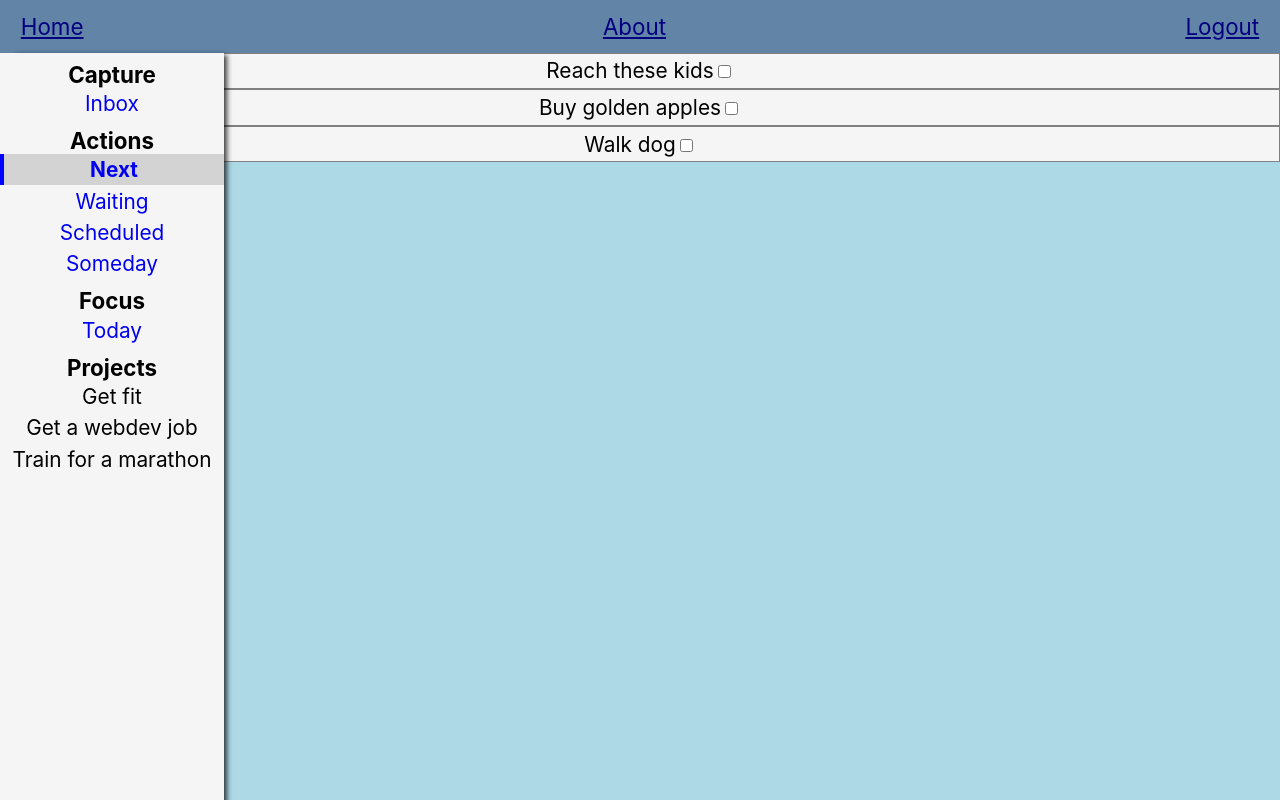
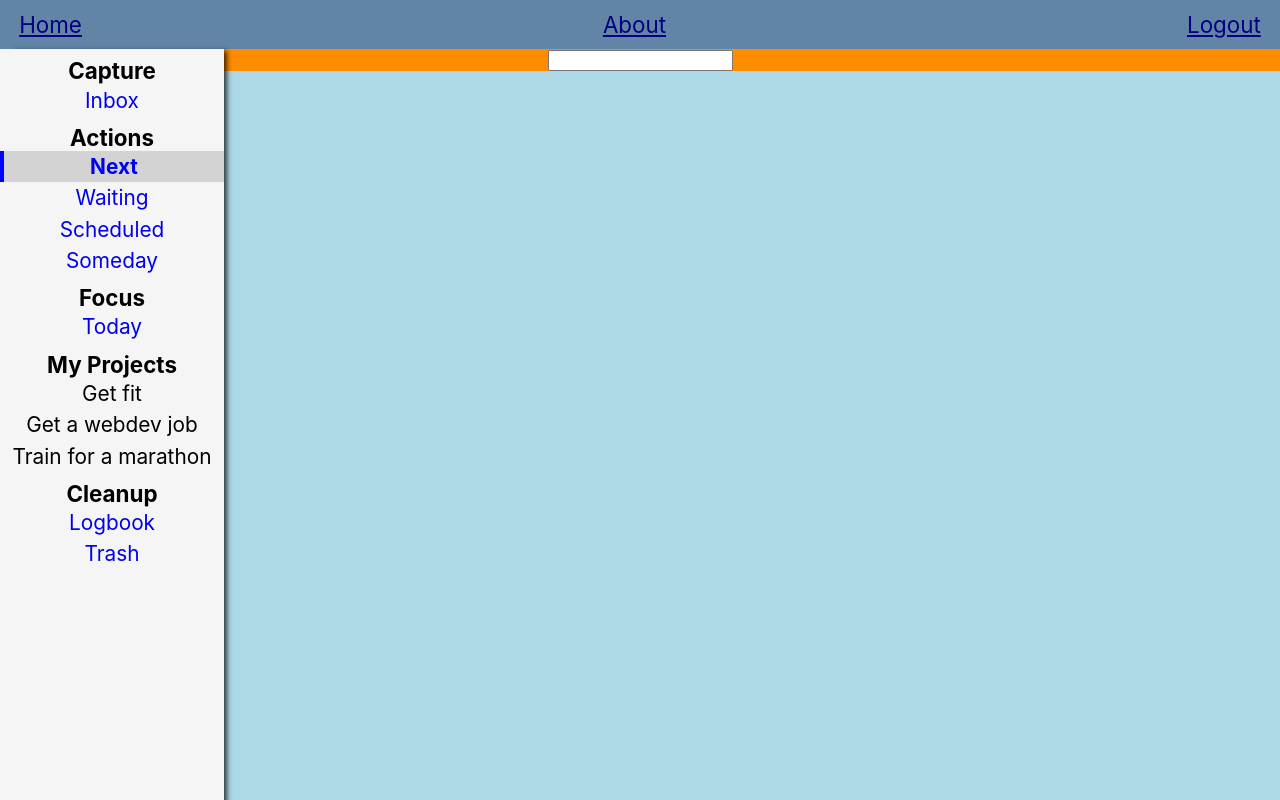
Before and after one commit to theborgh/get-it-done, a React (Create React App) app: page /next in a window 1280 px wide. Built offline with nearby package versions, Linux system fonts and the light colour scheme.

Commit message:
Add custom hooks

```diff
--- a/package.json
+++ b/package.json
@@ -11,7 +11,8 @@
     "react-dom": "^16.10.1",
     "react-router-dom": "^5.1.2",
     "react-scripts": "3.1.2",
-    "typescript": "^3.6.3"
+    "typescript": "^3.6.3",
+    "uuid": "^3.3.3"
   },
   "scripts": {
     "start": "react-scripts start",
--- a/src/App.jsx
+++ b/src/App.jsx
@@ -1,15 +1,27 @@
-import React, { useState } from 'react';
+import React from 'react';
 import { Switch, Route } from 'react-router-dom'
 import Navbar from './components/Navbar/Navbar';
 import Sidebar from './components/Sidebar/Sidebar';
 import TaskArea from './components/TaskArea/TaskArea';
 import AboutPage from './pages/AboutPage'
 import './App.scss';
-import demoTasks from './demoTasks';
-import demoProjects from './demoProjects'
+import demoProjects from './demoProjects';
+import useTodoState from './hooks/useTodoState';
 
 function App() {
-  const [tasks, setTasks] = useState(demoTasks);
+  const initialTasks = JSON.parse(window.localStorage.getItem('tasks') || '[]');
+
+  console.log(initialTasks)
+
+  const {
+    tasks,
+    addTask,
+    removeTask,
+    toggleTaskCompletion,
+    editTask,
+  } = useTodoState(initialTasks);
+
+  console.log('tasks: ', tasks)
 
   return (
     <div className='App' data-test='component-App'>
@@ -18,12 +30,30 @@ function App() {
 
       <Switch>
         <Route path="/about" exact render={() => <AboutPage />} />
-        <Route path="/next" render={() => <TaskArea todoList={tasks.next} />} />
-        <Route path="/inbox" exact render={() => <TaskArea todoList={tasks.inbox} />} />
-        <Route path="/waiting" exact render={() => <TaskArea todoList={tasks.waiting} />} />
-        <Route path="/scheduled" exact render={() => <TaskArea todoList={tasks.scheduled} />} />
-        <Route path="/someday" exact render={() => <TaskArea todoList={tasks.someday} />} />
-        <Route path="/today" exact render={() => <TaskArea todoList={tasks.today} />} />
+
+        <Route path="/next" render={() =>
+          <TaskArea
+            todoList={tasks.filter(todo => todo.area === "next")}
+            addTask={addTask}
+            removeTask={removeTask}
+            toggleTaskCompletion={toggleTaskCompletion}
+            editTask={editTask} />}
+        />
+
+        <Route path="/inbox" exact render={() =>
+          <TaskArea todoList={tasks.filter(todo => todo.area === "inbox")}
+            addTask={addTask}
+            removeTask={removeTask}
+            toggleTaskCompletion={toggleTaskCompletion}
+            editTask={editTask} />}
+        />
+
+        <Route path="/waiting" exact render={() => <TaskArea todoList={tasks.filter(todo => todo.area === "waiting")} addTask={addTask} removeTask={removeTask} toggleTaskCompletion={toggleTaskCompletion} editTask={editTask} />} />
+        <Route path="/scheduled" exact render={() => <TaskArea todoList={tasks.filter(todo => todo.area === "scheduled")} addTask={addTask} removeTask={removeTask} toggleTaskCompletion={toggleTaskCompletion} editTask={editTask} />} />
+        <Route path="/someday" exact render={() => <TaskArea todoList={tasks.filter(todo => todo.area === "someday")} addTask={addTask} removeTask={removeTask} toggleTaskCompletion={toggleTaskCompletion} editTask={editTask} />} />
+        <Route path="/today" exact render={() => <TaskArea todoList={tasks.filter(todo => todo.area === "today")} />} addTask={addTask} removeTask={removeTask} toggleTaskCompletion={toggleTaskCompletion} editTask={editTask} />
+        <Route path="/logbook" exact render={() => <TaskArea todoList={tasks.filter(todo => todo.area === "logbook")} addTask={addTask} removeTask={removeTask} toggleTaskCompletion={toggleTaskCompletion} editTask={editTask} />} />
+        <Route path="/trash" exact render={() => <TaskArea todoList={tasks.filter(todo => todo.area === "trash")} />} addTask={addTask} removeTask={removeTask} toggleTaskCompletion={toggleTaskCompletion} editTask={editTask} />
       </Switch>
     </div>
   );
--- a/src/components/Navbar/Navbar.scss
+++ b/src/components/Navbar/Navbar.scss
@@ -2,7 +2,7 @@
   display: flex;
   justify-content: space-between;
   background-color: rgb(98, 132, 167);
-  padding: .3rem;
+  padding: .2rem;
 
   &-link {
     color: navy;
--- a/src/components/Sidebar/Sidebar.tsx
+++ b/src/components/Sidebar/Sidebar.tsx
@@ -64,10 +64,28 @@ const Sidebar = ({projects}: {projects: Project[]}) => {
       </div>
 
       <div className='Sidebar-section'>
-        Projects
+        My Projects
         {projects.map(project => (
           <div className='Sidebar-menuitem'>{project.name}</div>
         ))}
+      </div>
+
+      <div className='Sidebar-section'>
+        Cleanup
+        <NavLink
+          to='/logbook'
+          className='Sidebar-menuitem'
+          activeClassName='Sidebar-activelink'
+        >
+          Logbook
+        </NavLink>
+        <NavLink
+          to='/trash'
+          className='Sidebar-menuitem'
+          activeClassName='Sidebar-activelink'
+        >
+          Trash
+        </NavLink>
       </div>
     </div>
   );
--- a/src/components/TaskArea/TaskArea.tsx
+++ b/src/components/TaskArea/TaskArea.tsx
@@ -1,15 +1,27 @@
 import React from 'react';
 import Task from '../Task/Task';
+import TaskForm from '../TaskForm/TaskForm';
 import './TaskArea.scss';
 
 interface Todo {
   text: string;
 }
 
-const TaskArea = ({todoList}: {todoList: Todo[]}) => {
+const TaskArea = ({
+  todoList,
+  addTask,
+}: {
+  todoList: Todo[];
+  addTask: Function;
+}) => {
   return (
     <div className='TaskArea' data-test='component-TaskArea'>
-      {todoList && todoList.map(todo => <Task text={todo.text} />)}
+      <TaskForm addTask={addTask} />
+      {todoList ? (
+        todoList.map(todo => <Task text={todo.text} />)
+      ) : (
+        <p>No tasks present</p>
+      )}
     </div>
   );
 };
--- /dev/null
+++ b/src/components/TaskForm/TaskForm.js
@@ -0,0 +1,27 @@
+import React from 'react';
+import useInputState from '../../hooks/useInputState';
+
+export default function TaskForm({addTask}) {
+  const [value, handleChange, reset] = useInputState('');
+
+  return (
+    <div>
+      <form
+        onSubmit={e => {
+          e.preventDefault();
+          addTask(value);
+          reset();
+        }}
+      >
+        <input
+          type='text'
+          value={value}
+          onChange={handleChange}
+          margin='normal'
+          label='Add new Task'
+          fullWidth
+        />
+      </form>
+    </div>
+  );
+}
--- a/src/demoTasks.tsx
+++ b/src/demoTasks.js
@@ -1,59 +1,83 @@
-export default {
+const hyphenize = text => text.toLowerCase().replace(/ /g, '-');
+
+const demoTasks = {
   inbox: [
     {
+      id: () => hyphenize(this.text),
       text: 'Remember not to forget',
       completed: false,
+      notes: '',
     },
     {
+      id: () => hyphenize(this.text),
       text: 'Forget not to remember',
       completed: false,
+      notes: '',
     },
     {
+      id: () => hyphenize(this.text),
       text: 'Buy gold',
       completed: false,
+      notes: '',
     },
   ],
 
   next: [
     {
+      id: () => hyphenize(this.text),
       text: 'Reach these kids',
       completed: false,
+      notes: 'This is an extra note',
     },
     {
+      id: () => hyphenize(this.text),
       text: 'Buy golden apples',
       completed: false,
+      notes: '',
     },
     {
+      id: () => hyphenize(this.text),
       text: 'Walk dog',
       completed: false,
+      notes: '',
     },
   ],
 
   waiting: [
     {
+      id: () => hyphenize(this.text),
       text: 'Car repair',
       completed: false,
+      notes: '',
     },
   ],
 
   scheduled: [
     {
+      id: () => hyphenize(this.text),
       text: 'Doctor checkup',
       completed: false,
+      notes: '',
     },
   ],
 
   someday: [
     {
+      id: () => hyphenize(this.text),
       text: 'Climb Everest',
       completed: false,
+      notes: '',
     },
   ],
 
   today: [
     {
+      id: () => hyphenize(this.text),
       text: 'Buy groceries',
       completed: false,
+      notes: '',
     },
   ],
 };
+
+export default demoTasks;
--- /dev/null
+++ b/src/hooks/useInputState.js
@@ -0,0 +1,15 @@
+import {useState} from 'react';
+
+export default initialValue => {
+  const [value, setValue] = useState(initialValue);
+
+  const handleChange = e => {
+    setValue(e.target.value);
+  };
+
+  const reset = () => {
+    setValue('');
+  };
+
+  return [value, handleChange, reset];
+};
--- /dev/null
+++ b/src/hooks/useLocalStorageState.js
@@ -0,0 +1,26 @@
+import {useState, useEffect} from 'react';
+
+export default (key, defaultValue) => {
+  // make a piece of state based on value in localStorage, if any
+  const [state, setState] = useState(() => {
+    let val;
+
+    try {
+      // localStorage data could be corrupted
+      val = JSON.parse(
+        window.localStorage.getItem(key) || String(defaultValue)
+      );
+    } catch (err) {
+      val = defaultValue;
+    }
+
+    return val;
+  });
+
+  // update localStorage when state changes
+  useEffect(() => {
+    window.localStorage.setItem(key, JSON.stringify(state));
+  }, [state, key]);
+
+  return [state, setState];
+};
--- /dev/null
+++ b/src/hooks/useTodoState.js
@@ -0,0 +1,33 @@
+import useLocalStorageState from './useLocalStorageState';
+import uuid from 'uuid/v4';
+
+export default initialTasks => {
+  const [tasks, setTasks] = useLocalStorageState('tasks', initialTasks);
+
+  const addTask = newTaskText => {
+    setTasks([
+      ...tasks,
+      {id: uuid(), text: newTaskText, completed: false, area: 'inbox'},
+    ]);
+  };
+
+  const removeTask = taskId => {
+    setTasks(tasks.filter(task => task.id !== taskId));
+  };
+
+  const toggleTaskCompletion = taskId => {
+    setTasks(
+      tasks.map(task =>
+        task.id === taskId ? {...task, completed: !task.completed} : task
+      )
+    );
+  };
+
+  const editTask = (taskId, newText) => {
+    setTasks(
+      tasks.map(task => (task.id === taskId ? {...task, text: newText} : task))
+    );
+  };
+
+  return {tasks, addTask, removeTask, toggleTaskCompletion, editTask};
+};
```
Also changed, not shown: src/hooks/useToggle.js (added, +11 -0 lines).
